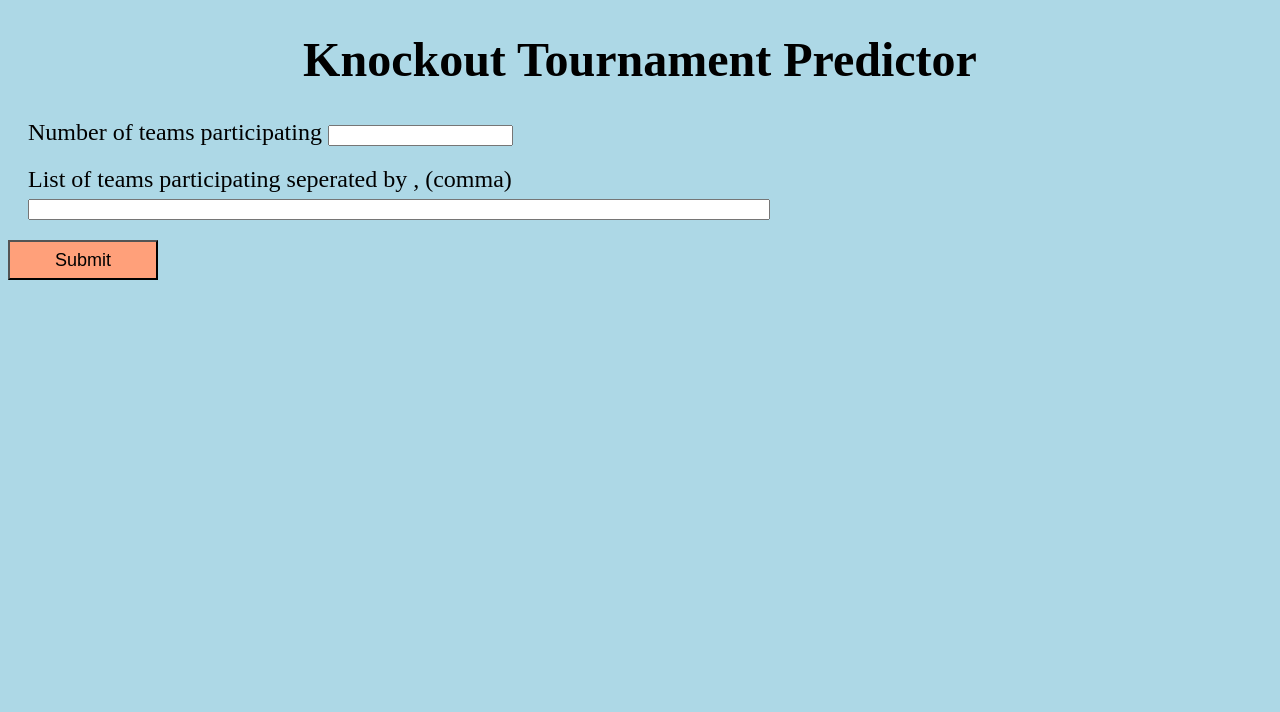
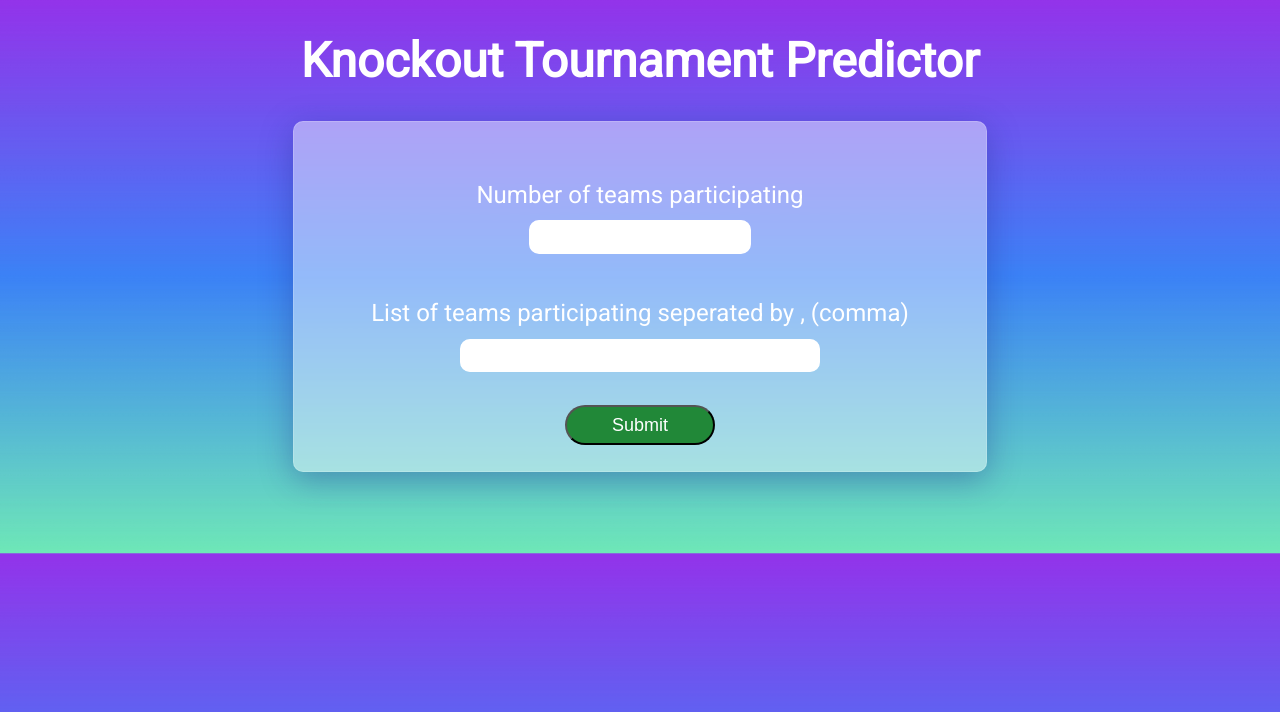
Before and after one commit to adit19shah/knockout-winner-predictor, a Django app: page / in a window 1280 px wide. Shown: the top 712 px of the page. Run offline with Django 3.2, Linux system fonts and the light colour scheme.

Commit message:
design changes

```diff
--- a/templates/index.html
+++ b/templates/index.html
@@ -6,16 +6,24 @@
         <title> Knockout Winner Predictor </title>
         <style>
             body{
-                background-color:lightblue;
+                /* background-color:lightblue; */
+                background-image: url(../assets/Oceanic.jfif);
                 font-size: x-large;
+                background-size: cover;
+                font-family: 'Roboto', sans-serif;
+                color: white;
+            }
+            h1 {
+                font-family: 'Roboto', sans-serif;
             }
             button{
-                background-color: lightsalmon;
-                color: black;
+                background-color: #218838;
+                color: white;
                 height: 40px;
                 width: 150px;
                 font-size: large;
                 cursor: pointer;
+                border-radius: 20px;
             }
             a{
                 text-decoration: none;
@@ -23,23 +31,62 @@
             .form-row{
                 margin: 20px;
             }
+            .text-center {
+                text-align: center;
+                /* padding: 1%; */
+            }
+            .card {
+                background: rgba( 255, 255, 255, 0.45 );
+                box-shadow: 0 8px 32px 0 rgba( 31, 38, 135, 0.37 );
+                backdrop-filter: blur( 2px );
+                -webkit-backdrop-filter: blur( 2px );
+                border-radius: 10px;
+                border: 1px solid rgba( 255, 255, 255, 0.18 );
+                width: 50%;
+                /* height: 50%; */
+                margin: auto;
+                padding: 2%;
+            }
+            input {
+                border: 2px solid white;
+                backdrop-filter: blur(1px);
+                border-radius: 10px;
+                font-size: medium;
+                margin-top: 2%;
+                padding: 1%;
+            }
+            .form-row {
+                padding: 2%;
+            }
+            #overlay {
+                margin: auto;
+            }
         </style>
+        <link rel="preconnect" href="https://fonts.googleapis.com">
+        <link rel="preconnect" href="https://fonts.gstatic.com" crossorigin>
+        <link href="https://fonts.googleapis.com/css2?family=Roboto&display=swap" rel="stylesheet">
     </head>
     <body id="overlay" >
-    <center><h1>Knockout Tournament Predictor</h1></center>
-        <form action="{% url 'home' %}" method="post">
+        <!-- <center><h1>Knockout Tournament Predictor</h1></center> -->
+        <!-- <img src="../assets/Oceanic.jfif"> -->
+
+        <h1 class="text-center">Knockout Tournament Predictor</h1>
+        <div class="card">
+            <form action="{% url 'home' %}" method="post" style="text-align: center;">
                 {% csrf_token %}
                 <div class="form-row">
-                <label>Number of teams participating </label>
-                <input type="text" name="no_of_teams" required>
+                    <label>Number of teams participating </label> <br>
+                    <input type="number" name="no_of_teams" style="text-align: center;" required>
                 </div>
                 <div class="form-row">
-                <label>List of teams participating seperated by , (comma) </label>
-                <input type="text" name="string_of_teams_list" required style="width:60%;">
+                    <label>List of teams participating seperated by , (comma) </label><br>
+                    <input type="text" name="string_of_teams_list" required style="width:60%;text-align: center;">
                 </div>
                 <div class="text-center">
                     <button type="submit"> Submit </button>
                 </div>
             </form>
+        </div>
+
     </body>
 </html>
```
Also changed, not shown: templates/display_output.html (+33 -3 lines), assets/Oceanic.jfif (added). Lines whose indentation alone changed are shown as unchanged.
